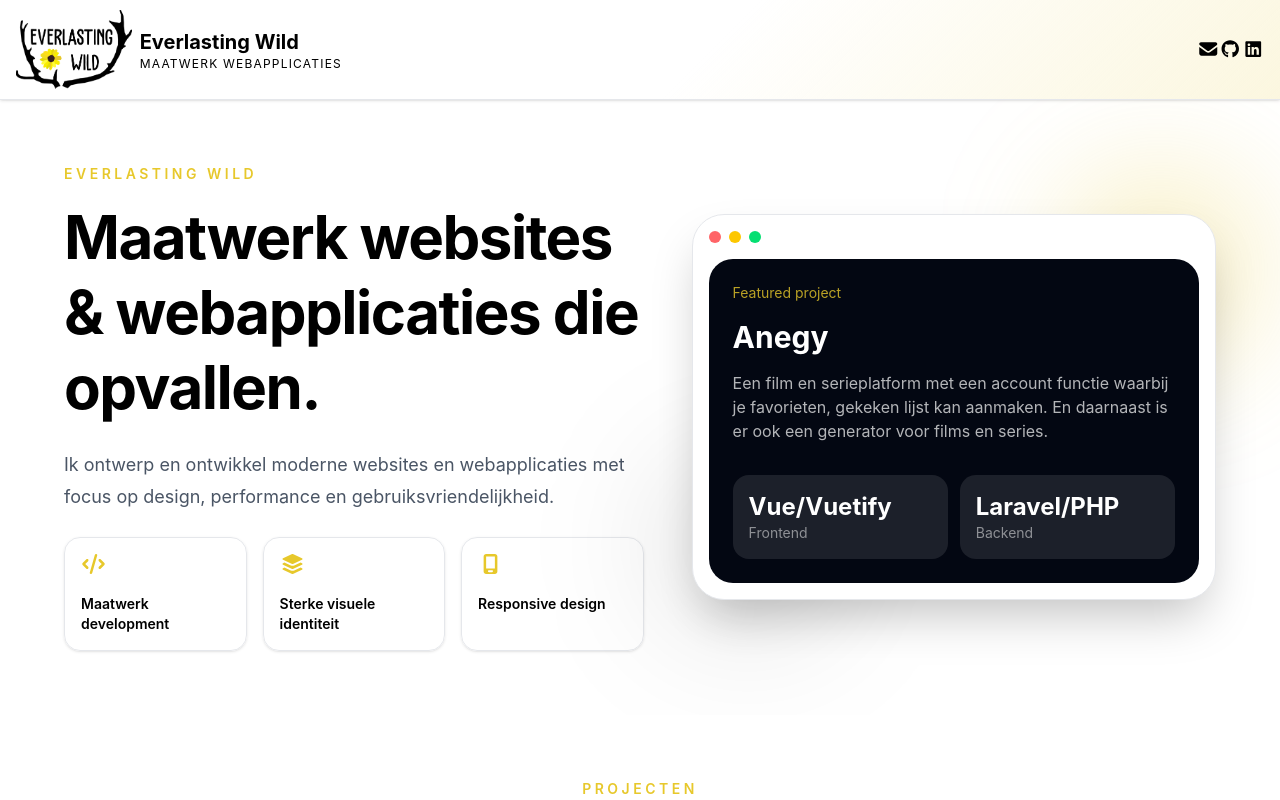
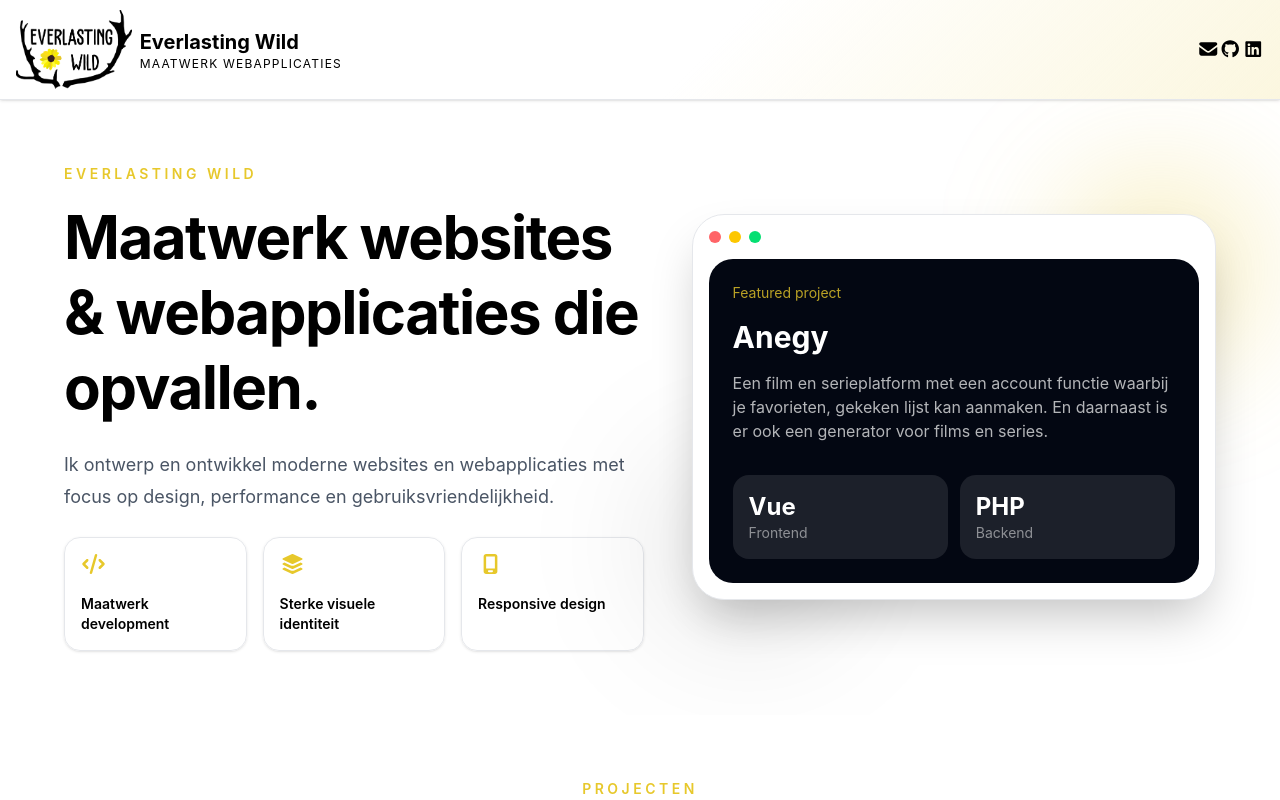
Before and after one commit to annevanderaar/everlasting-wild, a React (Vite) app: page / in a window 1280 px wide. Shown: the top 800 px of the page. Built offline with nearby package versions, Linux system fonts and the light colour scheme.

Commit message:
Changed image of thai wok to go website.

```diff
--- a/package.json
+++ b/package.json
@@ -1,7 +1,7 @@
 {
   "name": "everlasting-wild",
   "private": true,
-  "version": "0.0.0",
+  "version": "1.0.0",
   "type": "module",
   "scripts": {
     "dev": "vite",
--- a/src/components/home/Hero.tsx
+++ b/src/components/home/Hero.tsx
@@ -81,12 +81,12 @@ export default function Hero() {
 
               <div className="mt-8 grid grid-cols-2 gap-3">
                 <div className="rounded-2xl bg-white/10 p-4">
-                  <p className="text-2xl font-bold">Vue/Vuetify</p>
+                  <p className="text-2xl font-bold">Vue</p>
                   <p className="text-sm text-white/50">Frontend</p>
                 </div>
 
                 <div className="rounded-2xl bg-white/10 p-4">
-                  <p className="text-2xl font-bold">Laravel/PHP</p>
+                  <p className="text-2xl font-bold">PHP</p>
                   <p className="text-sm text-white/50">Backend</p>
                 </div>
               </div>
```
Also changed, not shown: src/assets/thaiwoktogo/featured.png, 1 other file (tests, documents, lock files or other folders).
